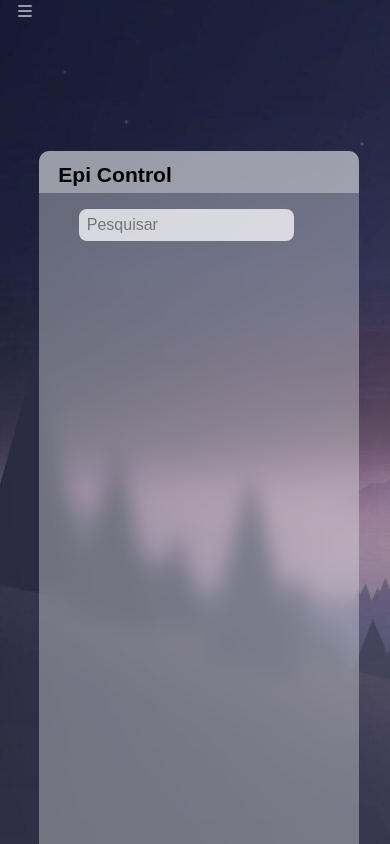
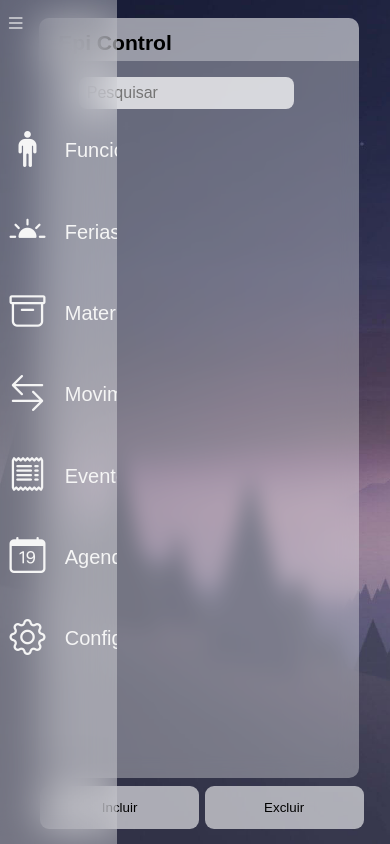
Before and after one commit to JonathanJardim/ERP, a plain HTML site: page index.html in a window 390 px wide. Both pictures are taken after a click on the element 195 px from the left and 11 px from the top of the page. Drawn offline with nearby package versions, Linux system fonts and the light colour scheme.

Commit message:
Ajusto de tela

```diff
--- a/Public/Visual/mainScr.css
+++ b/Public/Visual/mainScr.css
@@ -16,15 +16,10 @@ body, html {
 
 
 }
-@media (max-width: 1800px){
-  nav{
-    display:none;
-  }
-
-}
   nav {
-    max-width: 10vh;
-    width: 3vw;
+    max-width: 50vh;
+    min-width: 5vh;
+    width: 4.9vw;
     height: 100%;
     background-color: #fff5;
     backdrop-filter: blur(20px);
@@ -38,7 +33,7 @@ body, html {
     z-index: 2;
   }
   nav.expand{
-    width: 10vw;
+    width: 15vw;
     ul li.menuItem{
       background-color: #00000042;
       margin-bottom: 1%;
@@ -51,10 +46,11 @@ body, html {
     height: 100px;
   }
   .expandMenu{
-    display: block;
+    display: inline;
+    position: absolute;
     width: 100%;
-    padding-left: 15px;
-    margin: 0 0 13vh 0;
+    padding-left: 0px;
+    margin: 0 0 13vh 0px;
     z-index: 0;
   }
   .expandMenu >i{
@@ -62,6 +58,10 @@ body, html {
   font-size: 20px;
   cursor: pointer;
 
+  }
+  .push{
+    margin-left: 0px;
+    margin-right: 0px;
   }
   ul{
     height: 100%;
@@ -86,7 +86,7 @@ body, html {
     margin-left: 0.5rem;
   }
   ul li.menuItem a .txt-Link{
-    margin-left: 1rem;
+    margin-left: 1.2rem;
 
   }
   ul li.menuItem a .icon >i{
@@ -131,3 +131,22 @@ button{
 DIV{
   margin: 10px
 }
+@media (max-width: 1800px){
+  .hide{
+    display:none;
+  }
+  .expandMenu{
+    margin: 1.5vh 0px 0px 1.5vw;
+    z-index: 7;
+  }
+  .show{
+    display:block;
+    z-index: 6;
+    max-width: 50vw;
+    width: 30vw;
+  }
+.push{
+  margin-top: 10vh;
+  margin-bottom: 10vh;
+}
+}
--- a/Public/src/JS/IFF.js
+++ b/Public/src/JS/IFF.js
@@ -1,10 +1,11 @@
-// Menu
+let screenWidth = window.innerWidth
+if(screenWidth >700){
 const menu = document.querySelector('.expandMenu');
 menu.addEventListener("click", function(){
     expandSidebar();
 
     function expandSidebar(){
-        let expand = document.querySelector("body")
+        let expand = document.querySelector("nav")
         if(expand.className == ""){
             document.querySelector("nav").classList.toggle("expand");
         }else{
@@ -12,7 +13,25 @@ menu.addEventListener("click", function(){
         }
     }
 });
+}else if(screenWidth <699){
+    const bar = document.getElementById("bar")
+    bar.classList.toggle("hide")
+    const menu = document.querySelector(".expandMenu")
+    menu.addEventListener("click", function(){
+        showSide();
 
+        function showSide(){
+            let expand = document.querySelector("nav")
+            if(expand.className == "hide"){
+                expand.classList.toggle("show");
+                expand.classList.remove("hide")
+            }else{
+                expand.classList.remove("show")
+                expand.classList.toggle("hide")
+            }
+        }
+    });
+}
 // menu handler
 const body = document.querySelector("div.set")
 body.addEventListener("click", function(){
@@ -38,3 +57,18 @@ let openedMenu = document.querySelector("nav");
 if (openedMenu.className === "expand") {
     openedMenu.classList.remove("expand");
 }
+
+function identScreen(SCW, type){
+    SCW = window.screenWidth
+    if(SCW >=1050){
+        type = "monitor"
+    }else if(SCW <=1049 && SCW>=701){
+        type = "laptop"
+    }else if(SCW<=700){
+        type = "phone"
+    }
+return type;
+}
+let variable = identScreen()
+
+console.log(variable)
--- a/index.html
+++ b/index.html
@@ -16,8 +16,9 @@
     <div class="expandMenu">
         <i class="bi bi-list"></i>
     </div>
-    <nav class="">
+    <nav class="" id="bar">
         <ul class="menuStyle">
+            <div class="push">
             <li class="menuItem" >
                 <a href="#" class = Colabs>
                         <span class="icon" ><i class="bi bi-person-standing"></i></span>
@@ -60,6 +61,7 @@
                 <span class="txt-Link">Config</span>
             </a>
             </li>
+        </div>
 </ul>
 </nav>
 <div class = "set">
```
Lines whose indentation alone changed are shown as unchanged.
